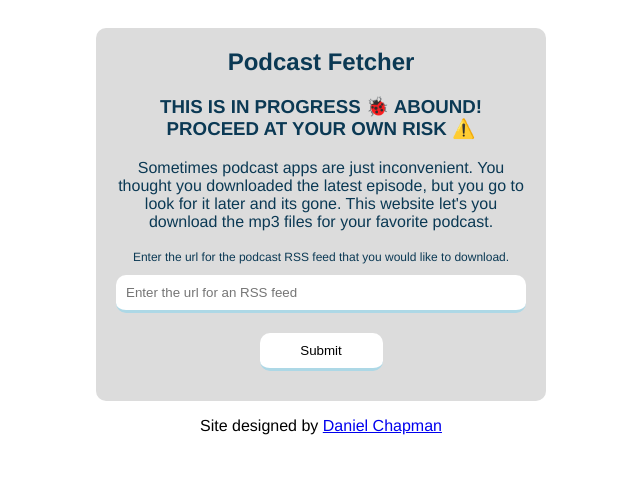
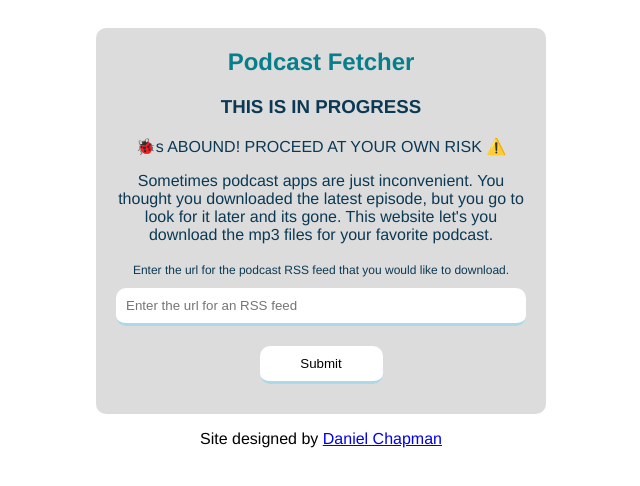
Before and after one commit to dschapman/get-podcasts-from-rss-feed, a Next.js app: page / in a window 1280 px wide. Shown: the top 486 px of the page, without its empty margins (319-959 px from the left). Built offline with nearby package versions, Linux system fonts and the light colour scheme.

Commit message:
disable button while downloading - fixes #1

```diff
--- a/src/form.js
+++ b/src/form.js
@@ -46,6 +46,7 @@ const MyForm = styled.form`
   h2 {
     text-align: center;
     margin-top: 0;
+    color: ${colors.metallicseaweed}
   }
 `;
 
@@ -121,6 +122,7 @@ function Form() {
       setStatus("downloading");
       async function fetchData() {
         await downloadPodcast({ feed, downloads, setDownloads, CORS_PROXY });
+        setStatus("")
       }
       fetchData();
     }
@@ -157,7 +159,7 @@ function Form() {
         <FeedPreview>
           <h3>{feed.title}</h3>
           <p id="description">{feed.description}</p>
-          <button
+          <button disabled={status=="downloading"}
             onClick={(event) => {
               event.preventDefault();
               setDownloads(0);
@@ -177,7 +179,8 @@ function Form() {
   return (
     <MyForm>
       <h2>Podcast Fetcher</h2>
-      <h3>THIS IS IN PROGRESS 🐞 ABOUND! PROCEED AT YOUR OWN RISK ⚠️</h3>
+      <h3>THIS IS IN PROGRESS</h3>
+      <p>🐞s ABOUND! PROCEED AT YOUR OWN RISK ⚠️</p>
       <p>
         Sometimes podcast apps are just inconvenient. You thought you downloaded
         the latest episode, but you go to look for it later and its gone. This
```
